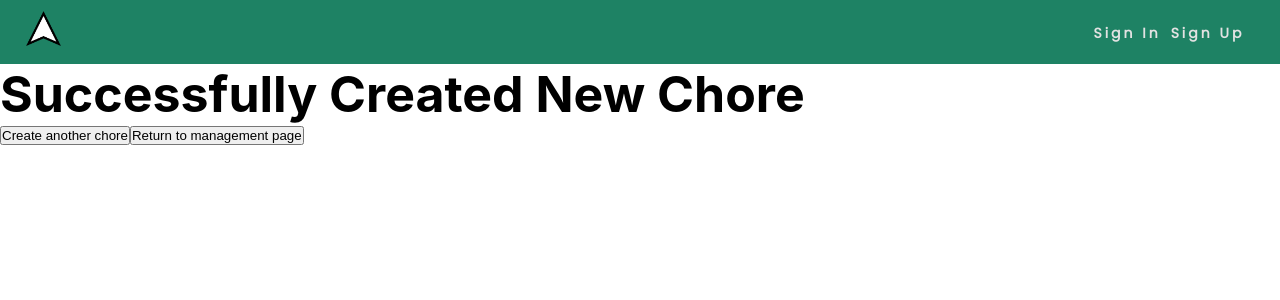
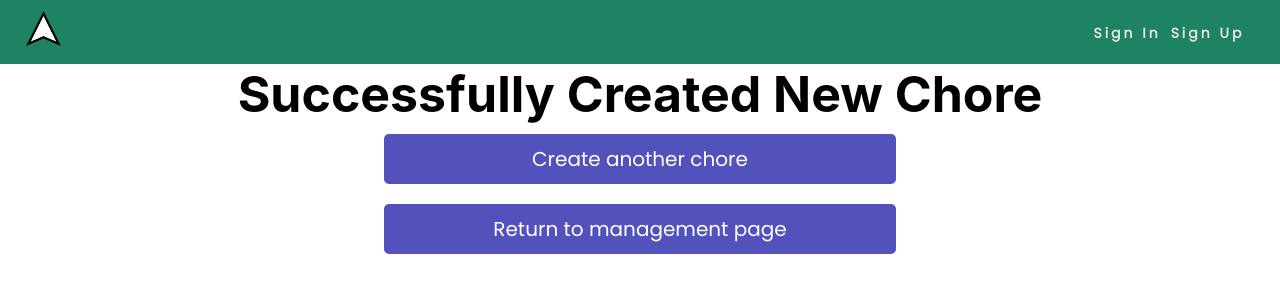
Before and after one commit to Human437/chore-up-client, a React (Create React App) app: page /successful-chore-creation in a window 1280 px wide. Shown: the top 300 px of the page. Built offline with nearby package versions, Linux system fonts and the light colour scheme; no server answers.

Commit message:
Added css for successful-chore-creation page

```diff
--- a/src/successful-chore-creation/successful-chore-creation.css
+++ b/src/successful-chore-creation/successful-chore-creation.css
@@ -0,0 +1,33 @@
+#successful-chore-btn-page {
+  display: flex;
+  flex-direction: column;
+  height: 92vh;
+  align-items: center;
+  width: 100%;
+  text-align: center;
+}
+#successful-chore-btn-container {
+  display: flex;
+  flex-direction: column;
+  width: 40%;
+}
+.successful-chore-btn {
+  width: 100%;
+  padding: 10px;
+  border: none;
+  border-radius: 5px;
+  outline: none;
+  background-color: #5351bb;
+  color: white;
+  font-family: "Poppins";
+  margin: 10px 0px;
+  font-size: 20px;
+}
+@media screen and (max-width: 768px) {
+  #successful-chore-btn-container {
+    width: 80%;
+  }
+  .successful-chore-btn {
+    width: 100%;
+  }
+}
```
